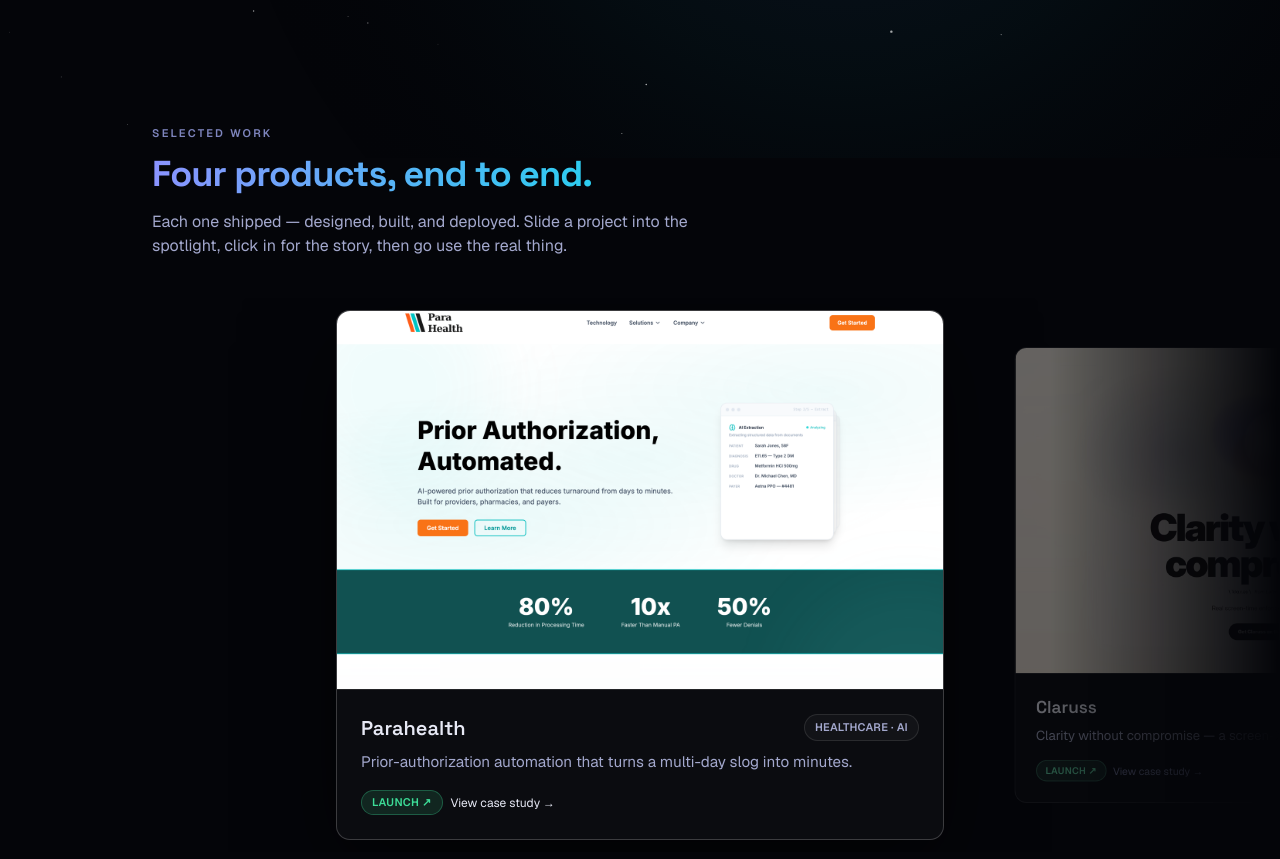
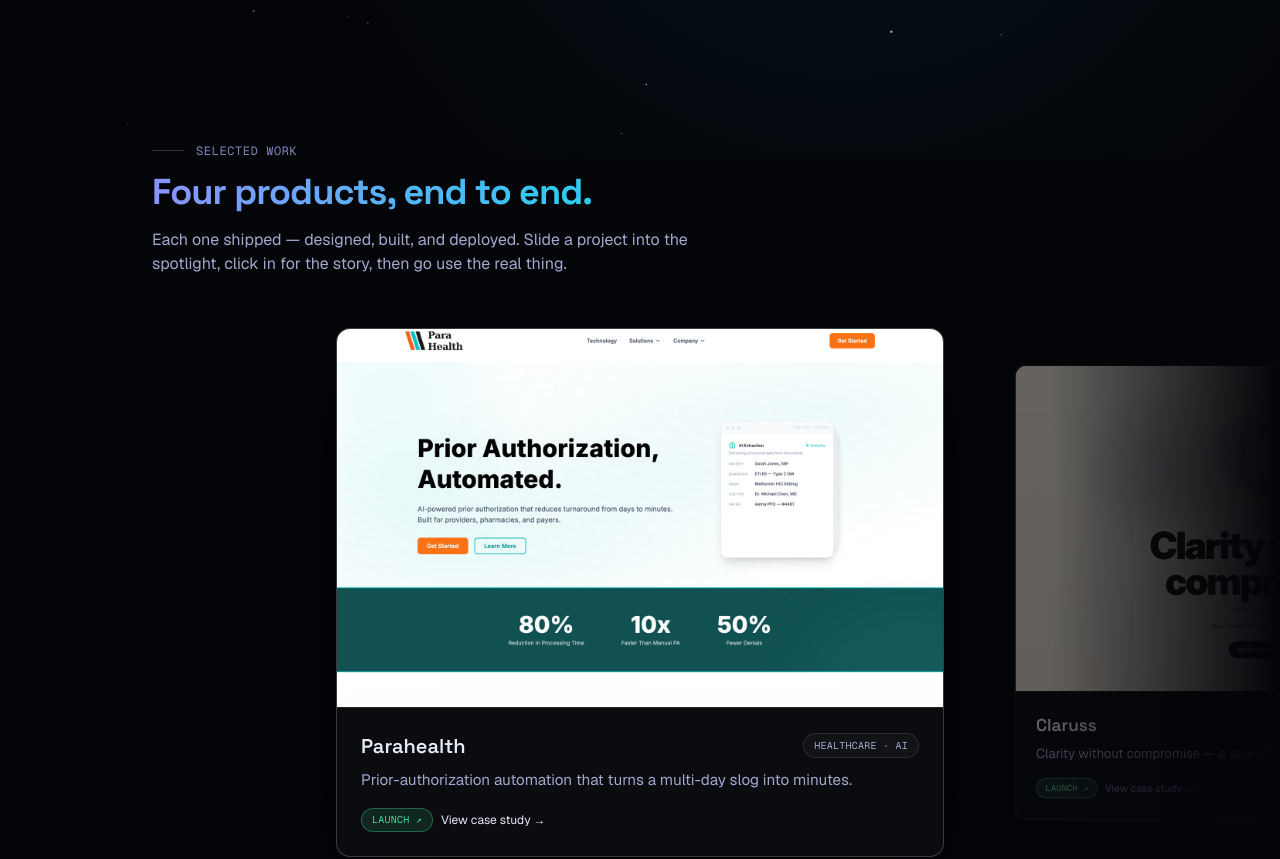
Before and after one commit to Dylan-Burns/portfolio, a Next.js app: page / in a window 1280 px wide. Shown: the part 642-1501 px from the top of the page. Built offline with nearby package versions, Linux system fonts and the light colour scheme.

Commit message:
style: mono eyebrow + hairline tag

```diff
--- a/src/components/ui/Section.tsx
+++ b/src/components/ui/Section.tsx
@@ -1,10 +1,11 @@
 import type { ReactNode } from "react";
 import { cn } from "@/lib/cn";
 
-/** Small uppercase kicker above a section heading. */
+/** Small monospace kicker above a section heading. */
 export function SectionLabel({ children, className }: { children: ReactNode; className?: string }) {
   return (
-    <p className={cn("text-[11px] font-semibold uppercase tracking-[0.2em] text-[var(--color-fg-subtle)]", className)}>
+    <p className={cn("label-mono inline-flex items-center gap-3 uppercase", className)}>
+      <span aria-hidden className="h-px w-8 bg-[var(--color-border-strong)]" />
       {children}
     </p>
   );
--- a/src/components/ui/Tag.tsx
+++ b/src/components/ui/Tag.tsx
@@ -14,9 +14,9 @@
   return (
     <span
       className={cn(
-        "inline-flex items-center rounded-full border px-2.5 py-1 text-[11px] font-semibold uppercase tracking-wide",
+        "inline-flex items-center rounded-full border px-2.5 py-1 font-[family-name:var(--font-mono)] text-[10px] uppercase tracking-wide",
         tone === "live"
-          ? "border-[color-mix(in_oklab,var(--color-live)_30%,transparent)] bg-[color-mix(in_oklab,var(--color-live)_12%,transparent)] text-[var(--color-live)]"
+          ? "border-[color-mix(in_oklab,var(--color-live)_35%,transparent)] bg-[color-mix(in_oklab,var(--color-live)_12%,transparent)] text-[var(--color-live)]"
           : "border-[var(--color-border)] bg-[var(--color-surface)] text-[var(--color-fg-muted)]",
         className,
       )}
```
